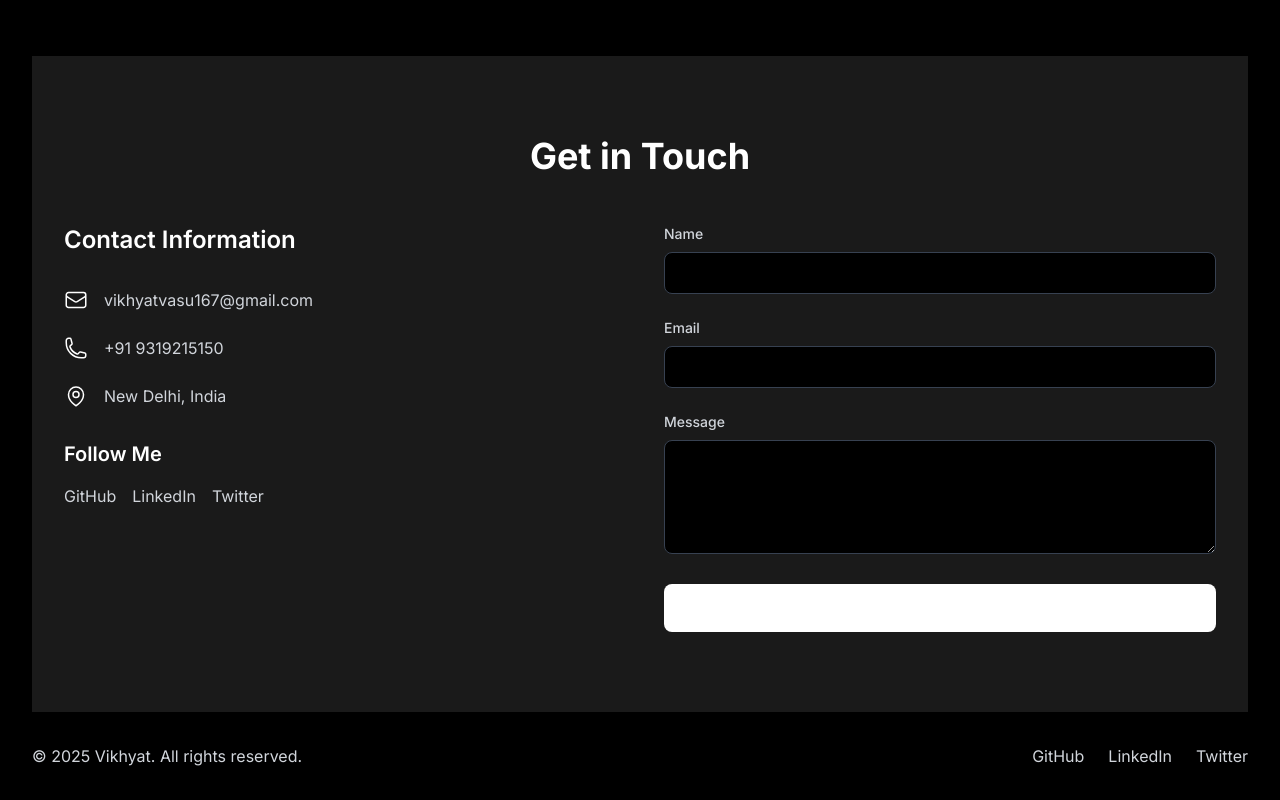
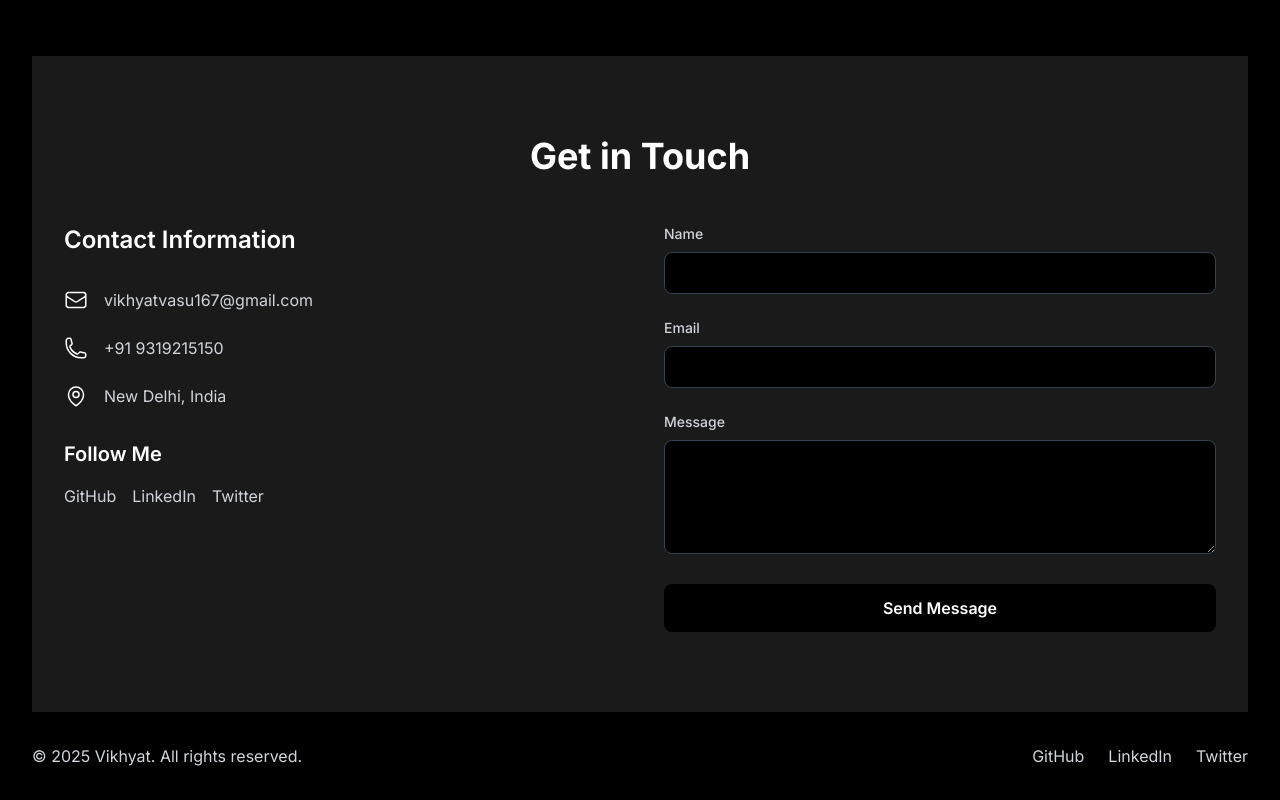
Before and after one commit to Vikhyat-1717/Portfolio, a React (Vite) app: page / in a window 1280 px wide. Shown: the part 4012-4812 px from the top of the page. Built offline with nearby package versions, Linux system fonts and the light colour scheme.

Commit message:
Change Send Message button color to black

```diff
--- a/src/components/Contact.tsx
+++ b/src/components/Contact.tsx
@@ -169,7 +169,7 @@ const Contact = () => {
                 whileTap={{ scale: 0.95 }}
                 type="submit"
                 disabled={isSubmitting}
-                className="w-full bg-accent hover:bg-accent-dark text-white px-6 py-3 rounded-lg font-semibold transition-colors"
+                className="w-full bg-black hover:bg-gray-800 text-white px-6 py-3 rounded-lg font-semibold transition-colors"
               >
                 {isSubmitting ? 'Sending...' : 'Send Message'}
               </motion.button>
```
